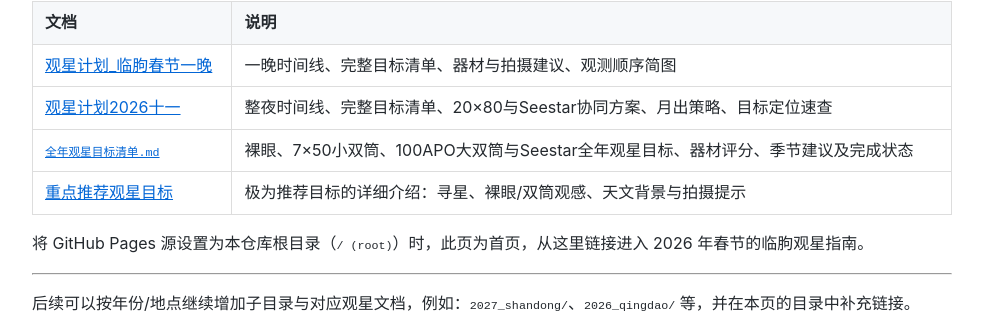
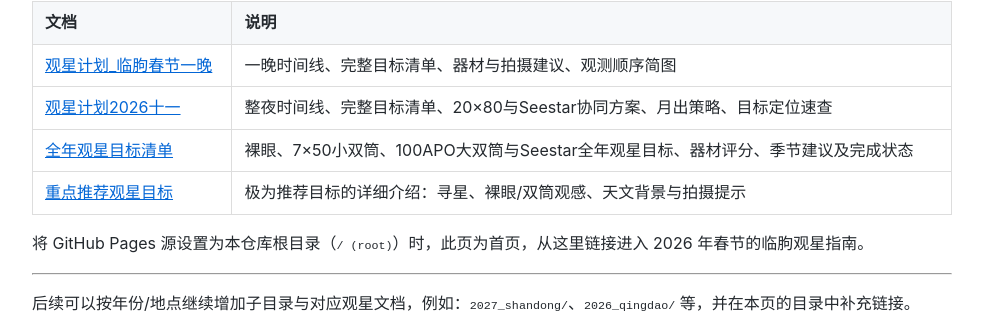
Before and after one commit to dadongshangu/nightwatch, a Jekyll site: the page built from index.md, in a window 1280 px wide. Shown: the part 301-633 px from the top of the page, without its empty margins (148-1131 px from the left). Built offline with Jekyll 4.4.1, drawn with Linux system fonts in a browser that asks for light colours; our own code applies the rules of GitHub Pages for plain Markdown files.

```diff
--- a/index.md
+++ b/index.md
@@ -15,7 +15,7 @@ layout: default
 |------|------|
 | [观星计划_临朐春节一晚](2026_shandong/观星计划_临朐春节一晚) | 一晚时间线、完整目标清单、器材与拍摄建议、观测顺序简图 |
 | [观星计划2026十一](2026十一观星) | 整夜时间线、完整目标清单、20×80与Seestar协同方案、月出策略、目标定位速查 |
-| [`全年观星目标清单.md`](全年观星目标清单.md) | 裸眼、7×50小双筒、100APO大双筒与Seestar全年观星目标、器材评分、季节建议及完成状态 |
+| [全年观星目标清单](全年观星目标清单.md) | 裸眼、7×50小双筒、100APO大双筒与Seestar全年观星目标、器材评分、季节建议及完成状态 |
 | [重点推荐观星目标](2026_shandong/重点推荐观星目标) | 极为推荐目标的详细介绍：寻星、裸眼/双筒观感、天文背景与拍摄提示 |
 
 将 GitHub Pages 源设置为本仓库根目录（`/ (root)`）时，此页为首页，从这里链接进入 2026 年春节的临朐观星指南。
```
